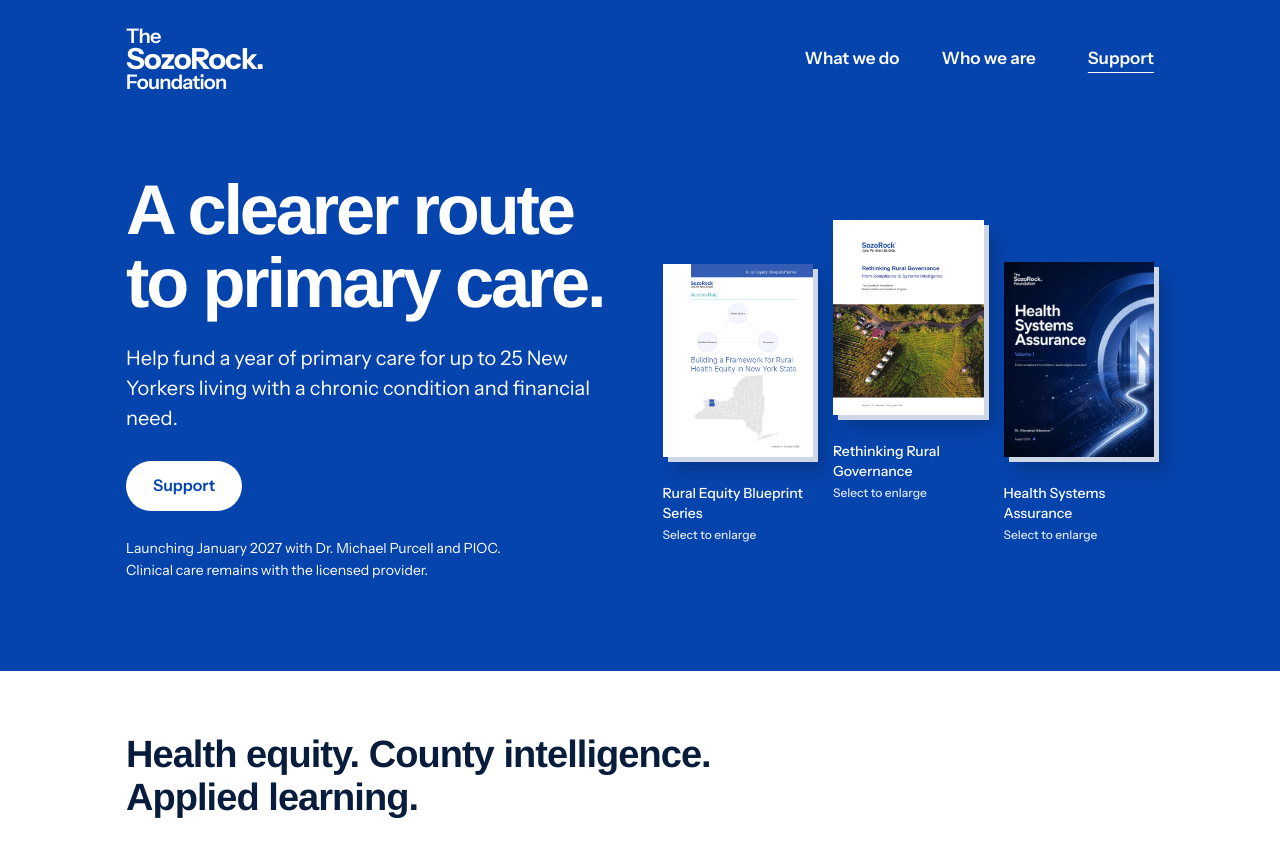
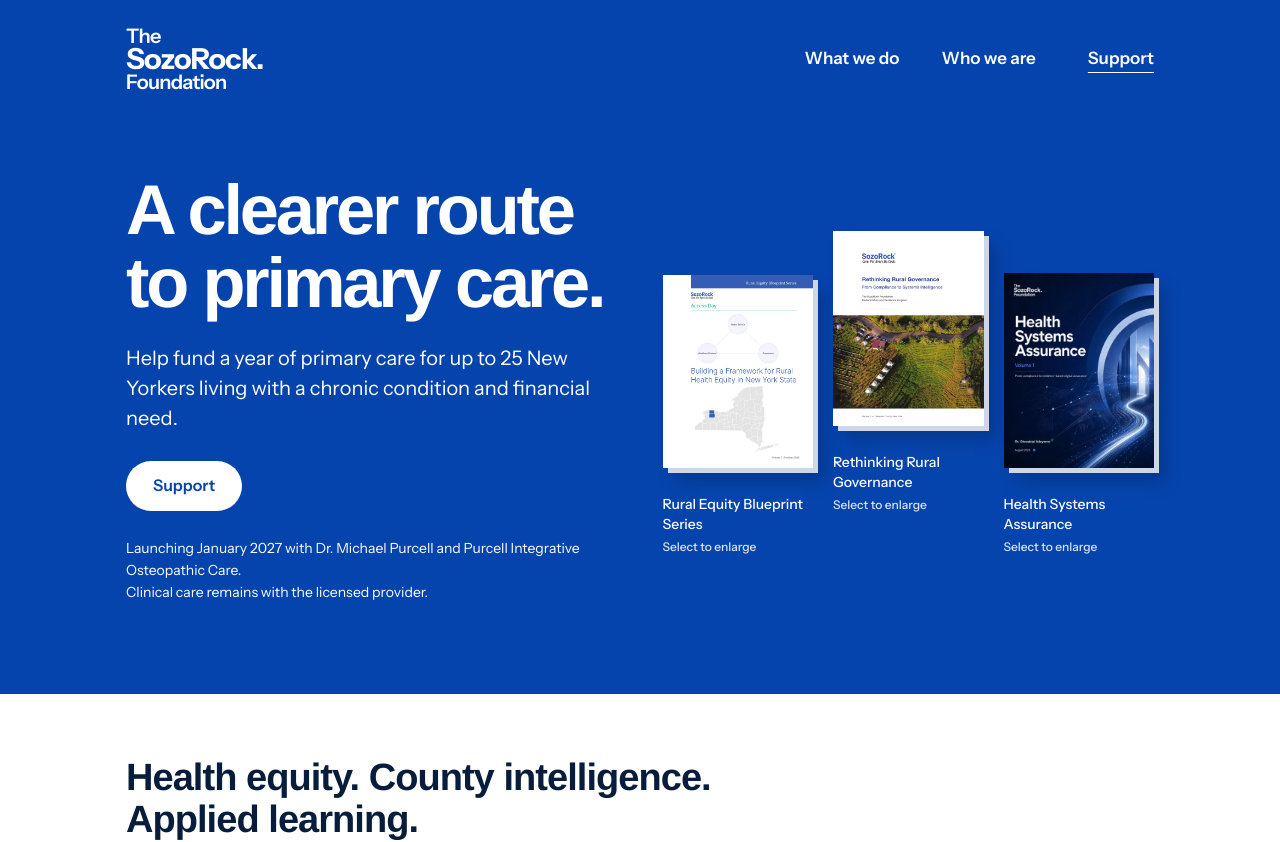
Before and after one commit to drolu-cmyk/sozorock-foundation, a React (Vite) app: page / in a window 1280 px wide. Shown: the top 842 px of the page. Built offline with nearby package versions, Linux system fonts and the light colour scheme.

Commit message:
Write Purcell Integrative Osteopathic Care in full

```diff
--- a/src/ApprovedPages.jsx
+++ b/src/ApprovedPages.jsx
@@ -9,7 +9,7 @@ case "/": return <>
 <div className="blue"><section className="hero home"><div className="shell homegrid"><div><h1>{"A clearer route to primary care."}</h1>
 <p>{"Help fund a year of primary care for up to 25 New Yorkers living with a chronic condition and financial need."}</p>
 <a className="action" href="/support">{"Support"}</a>
-<p className="fine">{"Launching January 2027 with Dr. Michael Purcell and PIOC."}<br />{"Clinical care remains with the licensed provider."}</p>
+<p className="fine">{"Launching January 2027 with Dr. Michael Purcell and Purcell Integrative Osteopathic Care."}<br />{"Clinical care remains with the licensed provider."}</p>
 </div>
 <div className="bookrack"><figure><CoverButton cover="rebs" /></figure>
 <figure><CoverButton cover="rrg" /></figure>
@@ -239,7 +239,7 @@ case "/platforms/health": return <>
 </section>
 <section className="section soft" id="primary-care-access"><div className="shell split"><h2>{"Primary Care"}<br />{"Access Program."}</h2>
 <div><p>{"Beginning January 2027, the Foundation will sponsor 12 months of primary care support for up to 25 New Yorkers, one per household. Participants are 64 or younger, have financial need and live with a chronic condition such as diabetes or high blood pressure, in any of New York's 62 counties."}</p>
-<p>{"Each participant receives a sponsored direct primary care membership with Dr. Michael Purcell and PIOC, ongoing telehealth, help with transportation and health access education."}</p>
+<p>{"Each participant receives a sponsored direct primary care membership with Dr. Michael Purcell and Purcell Integrative Osteopathic Care, ongoing telehealth, help with transportation and health access education."}</p>
 <p>{"Starting with up to 25 keeps the first cohort small enough to show where the pathway works, where it fails and what should change before expansion."}</p>
 <p className="fine">{"Part of the SozoRock Health Equity Initiative. Clinical care remains with the licensed provider. Membership is not health insurance."}</p>
 <a className="textlink" href="/support">{"Support"}</a>
@@ -615,7 +615,7 @@ case "/support": return <>
 </div>
 </section>
 <section className="section"><div className="shell split"><h2>{"Primary Care Access Program"}</h2>
-<div><p>{"$108,000 funds the first 12-month cohort, starting January 2027: about $4,320 to support one participant for a full year, including the direct primary care membership with Dr. Michael Purcell and PIOC, ongoing telehealth, transportation help, health access education, coordination and reporting."}</p>
+<div><p>{"$108,000 funds the first 12-month cohort, starting January 2027: about $4,320 to support one participant for a full year, including the direct primary care membership with Dr. Michael Purcell and Purcell Integrative Osteopathic Care, ongoing telehealth, transportation help, health access education, coordination and reporting."}</p>
 <p>{"Sponsorship levels: Community $5,000 · Access $10,000 · Principal $25,000 · Lead $50,000. Other amounts are welcome."}</p>
 <p className="fine">{"Funds are confirmed before anyone enrolls. Sponsors receive reports at months 3, 6, 9 and 12. Renewal is optional. Sponsors do not select participants or influence clinical care."}</p>
 </div>
--- a/src/HealthInitiativePage.jsx
+++ b/src/HealthInitiativePage.jsx
@@ -32,7 +32,7 @@ export function HealthInitiativePage() {
         <div className="shell health-2027-inner">
           <h2 id="health-pilot-title">Primary Care Access Program.</h2>
           <p className="experience-lead">Beginning January 2027, the Foundation will sponsor 12 months of primary care support for up to 25 New Yorkers, one per household. Participants are 64 or younger, have financial need and live with a chronic condition such as diabetes or high blood pressure, in any of New York's 62 counties.</p>
-          <p>Each participant receives a sponsored direct primary care membership with Dr. Michael Purcell and PIOC, ongoing telehealth, help with transportation and health access education.</p>
+          <p>Each participant receives a sponsored direct primary care membership with Dr. Michael Purcell and Purcell Integrative Osteopathic Care, ongoing telehealth, help with transportation and health access education.</p>
           <p>Starting with up to 25 keeps the first cohort small enough to show where the pathway works, where it fails and what should change before expansion.</p>
           <p className="experience-boundary">Part of the SozoRock Health Equity Initiative. Clinical care remains with the licensed provider. Membership is not health insurance.</p>
         </div>
--- a/src/HomePage.jsx
+++ b/src/HomePage.jsx
@@ -21,7 +21,7 @@ export function HomePage() {
           <h1 id="foundation-title">A clearer route<br />to primary care.</h1>
           <p>Help fund a year of primary care for up to 25 New Yorkers living with a chronic condition and financial need.</p>
           <Link className="approval-action is-light" href="/support">Support</Link>
-          <div className="approval-pilot-note"><span>Launching January 2027 with Dr. Michael Purcell and PIOC.</span><span>Clinical care remains with the licensed provider.</span></div>
+          <div className="approval-pilot-note"><span>Launching January 2027 with Dr. Michael Purcell and Purcell Integrative Osteopathic Care.</span><span>Clinical care remains with the licensed provider.</span></div>
         </div>
         <div className="approval-publications" aria-label="Featured SozoRock publications">
           <Link className="approval-book approval-book-rebs" href="/publication/rebs-v1-2025" aria-label="Rural Equity Blueprint Series, Volume 1"><img src="/media/rebs-cover.webp" alt="Rural Equity Blueprint Series, Volume 1 cover" /></Link>
```
Also changed, not shown: 2 other files (tests, documents, lock files or other folders).
